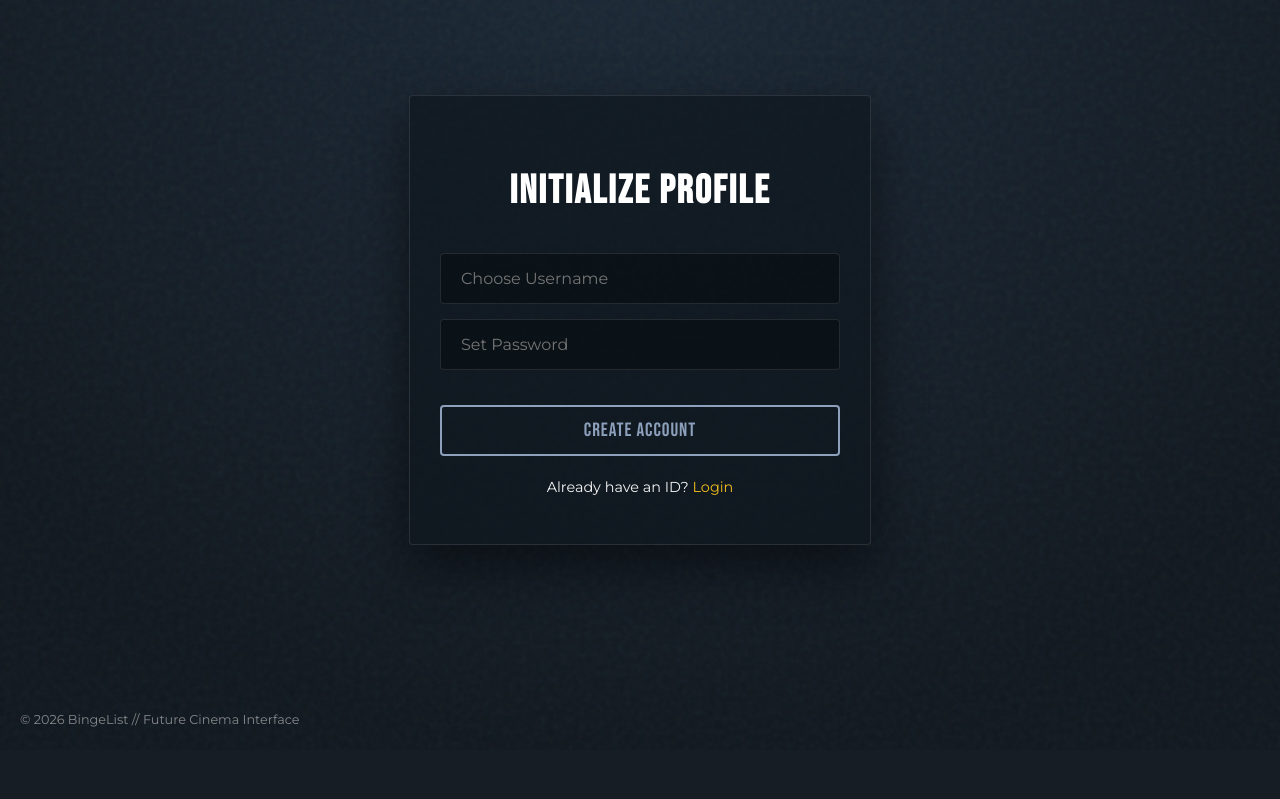
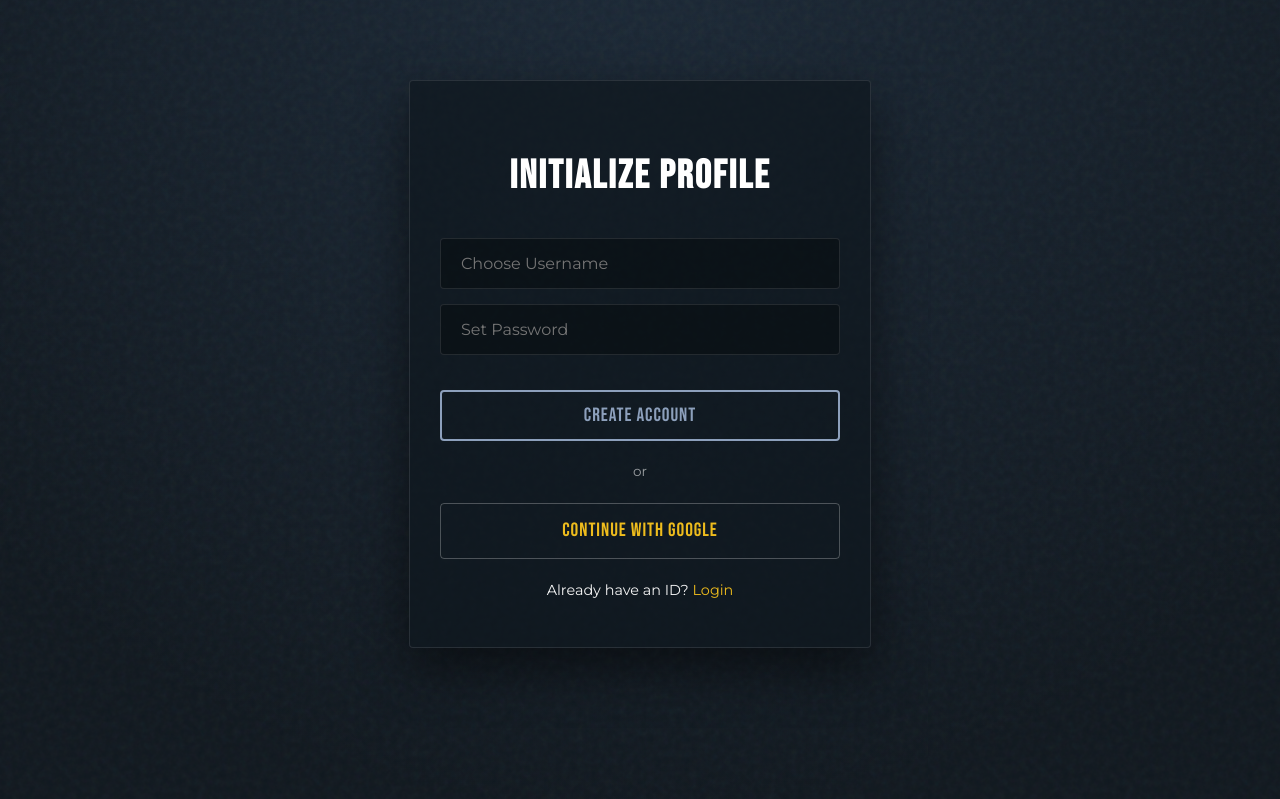
Before and after one commit to sarhank8/BingeList, a Flask app: page /signup in a window 1280 px wide. Shown: the part 90-889 px from the top of the page. Before the commit the page ends 817 px from the top, so only its background shows below. Run offline with Flask 3, Linux system fonts and the light colour scheme.

Commit message:
Add Google sign-in. Fixes #12

```diff
--- a/app.py
+++ b/app.py
@@ -11,8 +11,15 @@ from sqlalchemy import or_
 from models import User, Movie, Review, MovieList, Message, APICache, SearchHistory
 from urllib.parse import quote_plus
 from datetime import datetime
+import secrets
+import re
+from authlib.integrations.flask_client import OAuth
+from sqlalchemy import inspect, text
+from werkzeug.middleware.proxy_fix import ProxyFix
 
 app = Flask(__name__)
+# Trust Vercel's proxy headers so redirect URLs are built with https
+app.wsgi_app = ProxyFix(app.wsgi_app, x_proto=1, x_host=1)
 if os.environ.get('VERCEL'):
     app.instance_path = '/tmp'
 app.config.from_object(Config)
@@ -23,8 +30,31 @@ socketio = SocketIO(app, cors_allowed_origins="*")
 db.init_app(app)
 login_manager.init_app(app)
 
+# --- GOOGLE OAUTH ---
+oauth = OAuth(app)
+oauth.register(
+    name='google',
+    client_id=app.config.get('GOOGLE_CLIENT_ID'),
+    client_secret=app.config.get('GOOGLE_CLIENT_SECRET'),
+    server_metadata_url='https://accounts.google.com/.well-known/openid-configuration',
+    client_kwargs={'scope': 'openid email profile'},
+)
+
+def ensure_user_columns():
+    """create_all() never alters existing tables, so add the new columns if missing."""
+    try:
+        existing = {c['name'] for c in inspect(db.engine).get_columns('user')}
+        for col, ddl in (('email', 'VARCHAR(255)'), ('google_id', 'VARCHAR(64)')):
+            if col not in existing:
+                db.session.execute(text(f'ALTER TABLE "user" ADD COLUMN {col} {ddl}'))
+        db.session.commit()
+    except Exception as e:
+        db.session.rollback()
+        print(f"Column migration error: {e}")
+
 with app.app_context():
     db.create_all()
+    ensure_user_columns()
 
 # --- REQUESTS SESSION SETUP ---
 from requests.adapters import HTTPAdapter
@@ -559,6 +589,62 @@ def login():
             return redirect(url_for('home'))
         flash('Invalid username or password.', 'error')
     return render_template('login.html')
+
+@app.route('/login/google')
+def google_login():
+    if not app.config.get('GOOGLE_CLIENT_ID'):
+        flash('Google sign-in is not configured.', 'error')
+        return redirect(url_for('login'))
+    redirect_uri = url_for('google_callback', _external=True)
+    return oauth.google.authorize_redirect(redirect_uri)
+
+@app.route('/auth/google/callback')
+def google_callback():
+    try:
+        token = oauth.google.authorize_access_token()
+        info = token.get('userinfo') or oauth.google.userinfo()
+    except Exception as e:
+        print(f"Google auth error: {e}")
+        flash('Google sign-in failed. Please try again.', 'error')
+        return redirect(url_for('login'))
+
+    google_id = info.get('sub')
+    email = (info.get('email') or '').lower()
+    if not google_id or not email or not info.get('email_verified', False):
+        flash('Your Google account must have a verified email.', 'error')
+        return redirect(url_for('login'))
+
+    user = User.query.filter_by(google_id=google_id).first()
+    if not user:
+        # Link to an existing account that already uses this email
+        user = User.query.filter_by(email=email).first()
+        if user:
+            user.google_id = google_id
+            db.session.commit()
+    if not user:
+        base = re.sub(r'[^a-zA-Z0-9_]', '', email.split('@')[0])[:30] or 'user'
+        username, n = base, 1
+        while User.query.filter_by(username=username).first():
+            n += 1
+            username = f'{base}{n}'
+        try:
+            user = User(username=username, email=email, google_id=google_id,
+                        # Google users have no password; store an unguessable one
+                        password=generate_password_hash(secrets.token_urlsafe(32)))
+            db.session.add(user)
+            db.session.commit()
+            db.session.add(MovieList(name="Watchlist", description="My main collection",
+                                     user_id=user.id))
+            db.session.commit()
+        except Exception as e:
+            db.session.rollback()
+            print(f"Google signup error: {e}")
+            flash('Could not create account. Try again.', 'error')
+            return redirect(url_for('login'))
+        flash('Welcome to BingeList!', 'success')
+
+    login_user(user)
+    return redirect(url_for('home'))
 
 @app.route('/edit_profile', methods=['GET', 'POST'])
 @login_required
--- a/config.py
+++ b/config.py
@@ -1,4 +1,6 @@
 import os
+from dotenv import load_dotenv
+load_dotenv()
 
 def _database_uri():
     default = 'sqlite:////tmp/bingelist.db' if os.environ.get('VERCEL') else 'sqlite:///bingelist.db'
@@ -16,3 +18,5 @@ class Config:
     UPLOAD_FOLDER = 'static/uploads/avatars'
     TMDB_API_KEY = os.environ.get('TMDB_API_KEY')
     SECRET_KEY = os.environ.get('SECRET_KEY') or 'dev-only-change-me'
+    GOOGLE_CLIENT_ID = os.environ.get('GOOGLE_CLIENT_ID')
+    GOOGLE_CLIENT_SECRET = os.environ.get('GOOGLE_CLIENT_SECRET')
--- a/models.py
+++ b/models.py
@@ -15,6 +15,8 @@ class User(UserMixin, db.Model):
     id = db.Column(db.Integer, primary_key=True)
     username = db.Column(db.String(80), unique=True, nullable=False)
     avatar = db.Column(db.String(500), nullable=True) # Stores filename
+    email = db.Column(db.String(255), nullable=True)      # From Google sign-in
+    google_id = db.Column(db.String(64), nullable=True)   # Google account 'sub'
     password = db.Column(db.String(255), nullable=False)    # User
     movies = db.relationship('Movie', backref='owner', lazy=True)
     reviews = db.relationship('Review', backref='author', lazy=True)
--- a/requirements.txt
+++ b/requirements.txt
@@ -6,3 +6,5 @@ werkzeug
 flask-socketio
 simple-websocket
 psycopg[binary]
+Authlib
+python-dotenv
--- a/templates/login.html
+++ b/templates/login.html
@@ -9,6 +9,8 @@
             <input type="password" name="password" placeholder="Password" required>
             <button type="submit" class="btn btn-primary" style="width: 100%; margin-top: 20px;">Login</button>
         </form>
+                <div style="margin: 20px 0; opacity: 0.6; font-size: 0.85rem;">or</div>
+        <a href="{{ url_for('google_login') }}" class="btn" style="width: 100%; display: block; box-sizing: border-box; border: 1px solid rgba(255,255,255,0.25);">Continue with Google</a>
         <p style="margin-top: 20px; font-size: 0.9rem;">
             New user? <a href="{{ url_for('signup') }}">Initialize Profile</a>
         </p>
--- a/templates/signup.html
+++ b/templates/signup.html
@@ -9,6 +9,8 @@
             <input type="password" name="password" placeholder="Set Password" required>
             <button type="submit" class="btn btn-neon" style="width: 100%; margin-top: 20px;">Create Account</button>
         </form>
+                <div style="margin: 20px 0; opacity: 0.6; font-size: 0.85rem;">or</div>
+        <a href="{{ url_for('google_login') }}" class="btn" style="width: 100%; display: block; box-sizing: border-box; border: 1px solid rgba(255,255,255,0.25);">Continue with Google</a>
         <p style="margin-top: 20px; font-size: 0.9rem;">
             Already have an ID? <a href="{{ url_for('login') }}">Login</a>
         </p>
```
